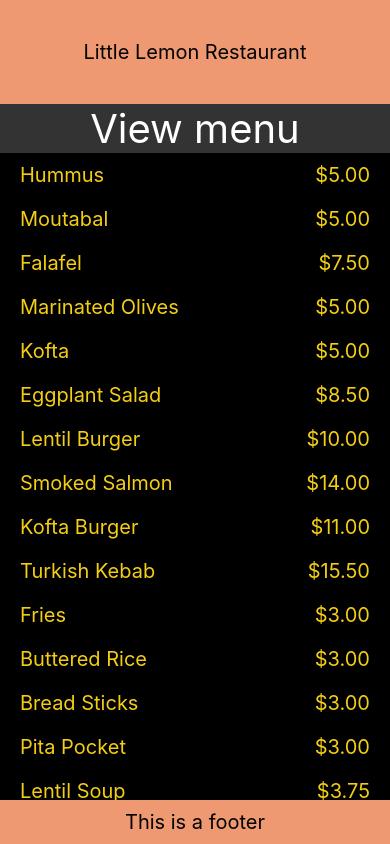
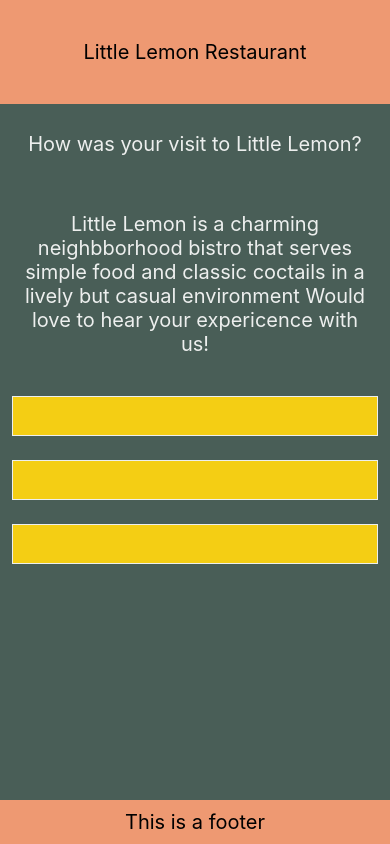
Before and after one commit to so1dier/react_native_little_lemon_app, a React Native app: screen / in a window 390 px wide. Built offline with nearby package versions, Linux system fonts and the light colour scheme.

Commit message:
added feedback form with text input and keyboard avoid view that moves the form up when text boxes are in the view, and hides keyboard when user drags

```diff
--- a/App.js
+++ b/App.js
@@ -8,6 +8,7 @@ import WelcomeScreen from "./components/WelcomeScreen";
 import MenuItems from "./components/MenuItems";
 import FlatListMenuItems from "./components/FlatListMenuItems";
 import MenuItemsFlatList from "./components/MenuItemsFlatList";
+import FeedbackForm from "./components/FeedbackForm";
 
 const black = "#333333";
 export default function App() {
@@ -20,7 +21,8 @@ export default function App() {
       {/* <WelcomeScreen /> */}
       {/* <MenuItems /> */}
       {/* {<FlatListMenuItems />} */}
-      {<MenuItemsFlatList />}
+      {/* {<MenuItemsFlatList />} */}
+      {<FeedbackForm />}
 
       <View style={{}}>
         <LittleLemonFooter />
--- a/components/FeedbackForm.js
+++ b/components/FeedbackForm.js
@@ -1,17 +1,62 @@
-import { View, Text, ScrollView, InputText } from "react-native";
+import * as React from "react";
+import {
+  View,
+  Text,
+  ScrollView,
+  StyleSheet,
+  TextInput,
+  KeyboardAvoidingView,
+  Platform,
+} from "react-native";
+
 export default function FeedbackForm() {
-  return null;
+  const [firstName, onChangeFirstName] = React.useState("");
+  const [lastName, onChangeLastName] = React.useState("");
+  const [feedbackMessage, onChangeFeedbackMessage] = React.useState("");
+
+  return (
+    <KeyboardAvoidingView
+      style={styles.container}
+      behavior={Platform.OS === "ios" ? "padding" : "height"}
+    >
+      <ScrollView style={styles.container} keyboardDismissMode="on-drag">
+        <Text style={styles.infoSection}>
+          How was your visit to Little Lemon?
+        </Text>
+        <Text style={styles.infoSection}>
+          Little Lemon is a charming neighbborhood bistro that serves simple
+          food and classic coctails in a lively but casual environment Would
+          love to hear your expericence with us!
+        </Text>
+        <TextInput
+          style={styles.input}
+          value={firstName}
+          onChangeText={onChangeFirstName}
+        ></TextInput>
+        <TextInput
+          style={styles.input}
+          value={lastName}
+          onChangeText={onChangeLastName}
+        />
+        <TextInput
+          style={styles.input}
+          value={feedbackMessage}
+          onChangeText={onChangeFeedbackMessage}
+        />
+      </ScrollView>
+    </KeyboardAvoidingView>
+  );
 }
 
 const styles = StyleSheet.create({
-  container: { flex: 1, backgroundColor: "#495ES7" },
+  container: { flex: 1, backgroundColor: "#495E57" },
   input: {
     height: 40,
     margin: 12,
     borderWidth: 1,
     padding: 10,
     fontSize: 16,
-    borderColor: "EDEFEE",
+    borderColor: "#EDEFEE",
     backgroundColor: "#F4CE14",
   },
   messageInput: {
@@ -26,7 +71,7 @@ const styles = StyleSheet.create({
     fontSize: 20,
     padding: 20,
     marginVertical: 8,
-    color: "#EDEEFEE",
+    color: "#EDEFEE",
     textAlign: "center",
   },
 });
```
